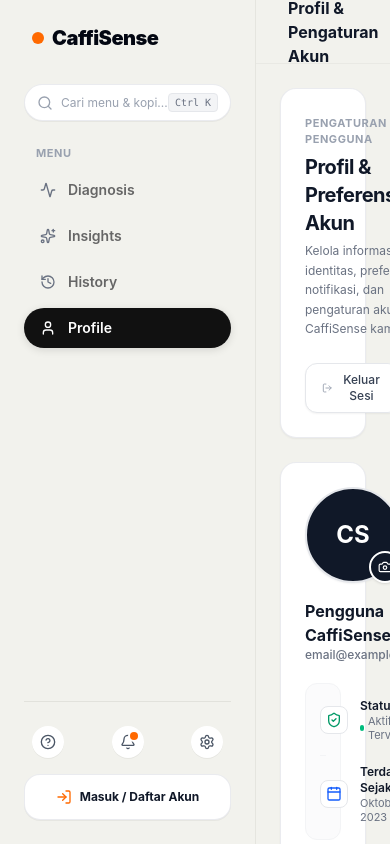
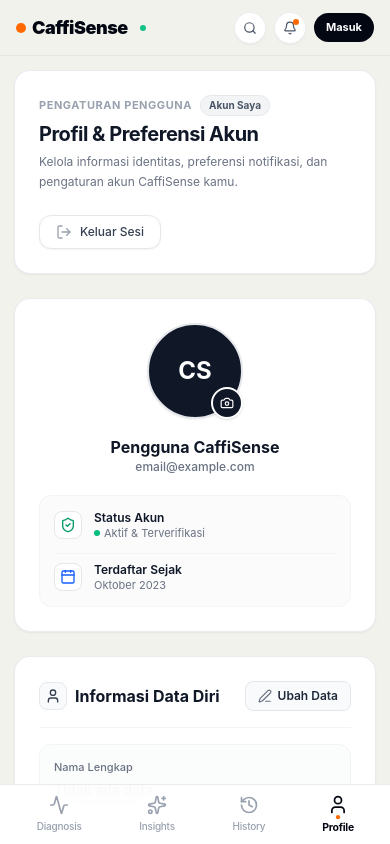
Before and after one commit to ArfianPutraPratama/CaffiSense, a React (Vite) app in the folder frontend/: page /profile in a window 390 px wide. Shown: the top 844 px of the page. Built offline with nearby package versions, Linux system fonts and the light colour scheme.

Commit message:
feat(responsive): enhance mobile and tablet responsiveness with mobile bottom nav, top app bar, tablet icon rail, diagnosis tab switcher, and full-width mobile organ drawer

```diff
--- a/frontend/src/components/OrganImpactMatrix.tsx
+++ b/frontend/src/components/OrganImpactMatrix.tsx
@@ -701,9 +701,9 @@ export default function OrganImpactMatrix({
             onClick={closeDrawer}
           />
 
-          <div className="fixed inset-y-0 right-0 max-w-full flex pl-10">
+          <div className="fixed inset-y-0 right-0 max-w-full flex pl-0 sm:pl-10">
             <div
-              className={`w-screen max-w-2xl lg:max-w-3xl bg-white shadow-2xl border-l border-gray-200/80 flex flex-col h-full transform transition-transform duration-300 ease-out ${
+              className={`w-screen max-w-full sm:max-w-2xl lg:max-w-3xl bg-white shadow-2xl sm:border-l border-gray-200/80 flex flex-col h-full transform transition-transform duration-300 ease-out ${
                 isDrawerOpen ? 'translate-x-0' : 'translate-x-full'
               }`}
               onClick={(e) => e.stopPropagation()}
--- a/frontend/src/layouts/DashboardLayout.tsx
+++ b/frontend/src/layouts/DashboardLayout.tsx
@@ -96,17 +96,17 @@ export default function DashboardLayout({ children }: DashboardLayoutProps) {
         onClose={() => setIsHelpOpen(false)}
       />
 
-      {/* Sidebar - UXBooster Minimalist Clean Style */}
+      {/* ─── SIDEBAR (DESKTOP: FULL w-64, TABLET: COMPACT w-20, MOBILE: HIDDEN) ─── */}
       <aside
-        className="w-64 flex-shrink-0 flex flex-col justify-between p-6 border-r border-[#e5e5df] h-screen sticky top-0"
+        className="hidden md:flex md:w-20 lg:w-64 flex-shrink-0 flex-col justify-between md:p-3 lg:p-6 border-r border-[#e5e5df] h-screen sticky top-0 transition-all duration-300 z-20"
         style={{ background: '#f2f2ed' }}
       >
         <div>
           {/* Brand Logo */}
-          <div className="flex items-center justify-between mb-8 px-2">
+          <div className="flex items-center justify-center lg:justify-between mb-6 lg:mb-8 px-1 lg:px-2">
             <Link to="/" className="font-black text-xl tracking-tight text-gray-950 flex items-center gap-2">
-              <span className="w-3 h-3 rounded-full bg-orange-500 inline-block"></span>
-              CaffiSense
+              <span className="w-3 h-3 rounded-full bg-orange-500 inline-block flex-shrink-0"></span>
+              <span className="hidden lg:inline">CaffiSense</span>
             </Link>
           </div>
 
@@ -114,18 +114,19 @@ export default function DashboardLayout({ children }: DashboardLayoutProps) {
           <button
             type="button"
             onClick={() => setIsSearchOpen(true)}
-            className="w-full relative mb-6 bg-white border border-gray-200/80 rounded-full pl-9 pr-3 py-2 text-xs text-gray-400 hover:text-gray-700 hover:border-gray-400 transition shadow-2xs flex items-center justify-between group cursor-pointer"
+            className="w-full relative mb-6 bg-white border border-gray-200/80 rounded-full md:p-2.5 lg:pl-9 lg:pr-3 lg:py-2 text-xs text-gray-400 hover:text-gray-700 hover:border-gray-400 transition shadow-2xs flex items-center justify-center lg:justify-between group cursor-pointer"
+            title="Cari menu & kopi (Ctrl+K)"
           >
-            <Search className="w-4 h-4 text-gray-400 absolute left-3 top-1/2 -translate-y-1/2 group-hover:text-gray-600" />
-            <span className="text-xs">Cari menu & kopi...</span>
-            <kbd className="text-[10px] font-mono bg-gray-100 text-gray-500 px-1.5 py-0.5 rounded border border-gray-200">
+            <Search className="w-4 h-4 text-gray-400 lg:absolute lg:left-3 lg:top-1/2 lg:-translate-y-1/2 group-hover:text-gray-600" />
+            <span className="hidden lg:inline text-xs">Cari menu & kopi...</span>
+            <kbd className="hidden lg:inline text-[10px] font-mono bg-gray-100 text-gray-500 px-1.5 py-0.5 rounded border border-gray-200">
               Ctrl K
             </kbd>
           </button>
 
           {/* Navigation Links */}
           <nav className="space-y-1.5">
-            <div className="text-[11px] font-bold text-gray-400 uppercase tracking-wider px-3 mb-2">
+            <div className="hidden lg:block text-[11px] font-bold text-gray-400 uppercase tracking-wider px-3 mb-2">
               Menu
             </div>
             {NAV_ITEMS.map((item) => {
@@ -135,15 +136,21 @@ export default function DashboardLayout({ children }: DashboardLayoutProps) {
                 <Link
                   key={item.label}
                   to={item.to}
-                  className="flex items-center gap-3 px-4 py-2.5 rounded-full text-sm font-semibold transition-all"
+                  className="flex items-center justify-center lg:justify-start gap-3 md:p-2.5 lg:px-4 lg:py-2.5 rounded-full text-sm font-semibold transition-all relative group"
                   style={{
                     background: isActive ? '#111111' : 'transparent',
                     color: isActive ? '#ffffff' : '#666666',
                     boxShadow: isActive ? '0 2px 8px rgba(0,0,0,0.12)' : 'none',
                   }}
+                  title={item.label}
                 >
-                  <Icon className={`w-4 h-4 ${isActive ? 'text-white' : 'text-gray-500'}`} />
-                  <span>{item.label}</span>
+                  <Icon className={`w-4 h-4 flex-shrink-0 ${isActive ? 'text-white' : 'text-gray-500'}`} />
+                  <span className="hidden lg:inline">{item.label}</span>
+
+                  {/* Tablet Floating Tooltip */}
+                  <span className="hidden md:group-hover:block lg:hidden absolute left-full ml-3 px-2 py-1 bg-gray-900 text-white text-xs rounded-md shadow-md whitespace-nowrap z-50 pointer-events-none">
+                    {item.label}
+                  </span>
                 </Link>
               );
             })}
@@ -151,8 +158,8 @@ export default function DashboardLayout({ children }: DashboardLayoutProps) {
         </div>
 
         {/* Bottom Profile / Tools */}
-        <div className="space-y-4 pt-6 border-t border-[#e2e2dc]">
-          <div className="flex items-center justify-between px-2 text-gray-500">
+        <div className="space-y-4 pt-4 lg:pt-6 border-t border-[#e2e2dc]">
+          <div className="flex flex-col lg:flex-row items-center justify-around lg:justify-between px-1 text-gray-500 gap-2 lg:gap-0">
             <button
               type="button"
               onClick={() => setIsHelpOpen(true)}
@@ -182,15 +189,16 @@ export default function DashboardLayout({ children }: DashboardLayoutProps) {
 
           {/* User Profile Card / Auth Status */}
           {isAuthenticated && user ? (
-            <div className="bg-white rounded-2xl p-3 flex items-center justify-between shadow-2xs border border-gray-100">
+            <div className="bg-white rounded-2xl md:p-2 lg:p-3 flex items-center justify-center lg:justify-between shadow-2xs border border-gray-100">
               <div className="flex items-center gap-3 min-w-0">
                 <div
-                  className="w-9 h-9 rounded-full flex items-center justify-center font-bold text-xs text-white flex-shrink-0"
+                  className="w-8 h-8 lg:w-9 lg:h-9 rounded-full flex items-center justify-center font-bold text-xs text-white flex-shrink-0"
                   style={{ background: '#f97316' }}
+                  title={user.name}
                 >
                   {getInitials(user.name)}
                 </div>
-                <div className="flex-1 min-w-0">
+                <div className="hidden lg:block flex-1 min-w-0">
                   <div className="text-xs font-bold text-gray-900 truncate">{user.name}</div>
                   <div className="text-[10px] text-gray-400 truncate">{user.email}</div>
                 </div>
@@ -198,7 +206,7 @@ export default function DashboardLayout({ children }: DashboardLayoutProps) {
               <button
                 onClick={handleLogout}
                 title="Keluar"
-                className="w-8 h-8 rounded-full flex items-center justify-center text-gray-400 hover:text-red-500 hover:bg-red-50 transition ml-1 flex-shrink-0 cursor-pointer"
+                className="hidden lg:flex w-8 h-8 rounded-full items-center justify-center text-gray-400 hover:text-red-500 hover:bg-red-50 transition ml-1 flex-shrink-0 cursor-pointer"
               >
                 <LogOut className="w-4 h-4" />
               </button>
@@ -206,21 +214,70 @@ export default function DashboardLayout({ children }: DashboardLayoutProps) {
           ) : (
             <Link
               to="/login"
-              className="bg-white rounded-2xl p-3.5 flex items-center justify-center gap-2 shadow-2xs border border-gray-200/80 text-xs font-bold text-gray-900 hover:bg-gray-50 transition"
+              className="bg-white rounded-2xl md:p-2.5 lg:p-3.5 flex items-center justify-center gap-2 shadow-2xs border border-gray-200/80 text-xs font-bold text-gray-900 hover:bg-gray-50 transition"
+              title="Masuk / Daftar Akun"
             >
-              <LogIn className="w-4 h-4 text-orange-500" />
-              <span>Masuk / Daftar Akun</span>
+              <LogIn className="w-4 h-4 text-orange-500 flex-shrink-0" />
+              <span className="hidden lg:inline">Masuk / Daftar</span>
             </Link>
           )}
         </div>
       </aside>
 
-      {/* Main Content Area */}
-      <div className="flex-1 flex flex-col min-h-screen overflow-x-hidden">
-        {/* Top Header Bar */}
-        <header className="h-16 flex items-center justify-between px-8 flex-shrink-0 border-b border-[#e5e5df]/60">
+      {/* ─── MAIN CONTENT AREA (MOBILE, TABLET, DESKTOP) ─── */}
+      <div className="flex-1 flex flex-col min-h-screen overflow-x-hidden pb-20 md:pb-0">
+
+        {/* ─── MOBILE TOP APP HEADER (VISIBLE ONLY ON MOBILE < 768px) ─── */}
+        <header className="flex md:hidden h-14 items-center justify-between px-4 sticky top-0 z-30 border-b border-[#e5e5df]/80 bg-[#f2f2ed]/90 backdrop-blur-md">
+          <div className="flex items-center gap-2">
+            <Link to="/" className="font-black text-lg tracking-tight text-gray-950 flex items-center gap-1.5">
+              <span className="w-2.5 h-2.5 rounded-full bg-orange-500 inline-block"></span>
+              <span>CaffiSense</span>
+            </Link>
+            <span className="w-1.5 h-1.5 rounded-full bg-emerald-500 animate-pulse ml-1" title="System Live"></span>
+          </div>
+
+          <div className="flex items-center gap-2">
+            <button
+              type="button"
+              onClick={() => setIsSearchOpen(true)}
+              className="w-8 h-8 rounded-full bg-white flex items-center justify-center shadow-xs border border-gray-200/70 text-gray-600 cursor-pointer"
+              title="Cari"
+            >
+              <Search className="w-3.5 h-3.5" />
+            </button>
+            <button
+              type="button"
+              onClick={() => setIsNotificationOpen(true)}
+              className="w-8 h-8 rounded-full bg-white flex items-center justify-center shadow-xs border border-gray-200/70 text-gray-600 relative cursor-pointer"
+              title="Notifikasi"
+            >
+              <Bell className="w-3.5 h-3.5" />
+              <span className="w-1.5 h-1.5 rounded-full bg-orange-500 absolute top-1.5 right-1.5"></span>
+            </button>
+            {isAuthenticated && user ? (
+              <Link
+                to="/profile"
+                className="w-8 h-8 rounded-full flex items-center justify-center font-bold text-xs text-white shadow-xs"
+                style={{ background: '#f97316' }}
+              >
+                {getInitials(user.name)}
+              </Link>
+            ) : (
+              <Link
+                to="/login"
+                className="text-[11px] font-bold text-white bg-gray-950 px-3 py-1.5 rounded-full"
+              >
+                Masuk
+              </Link>
+            )}
+          </div>
+        </header>
+
+        {/* ─── DESKTOP & TABLET TOP HEADER BAR (HIDDEN ON MOBILE) ─── */}
+        <header className="hidden md:flex h-16 items-center justify-between px-6 lg:px-8 flex-shrink-0 border-b border-[#e5e5df]/60">
           <div>
-            <h1 className="text-base font-bold text-gray-900">
+            <h1 className="text-sm lg:text-base font-bold text-gray-900">
               {location.pathname === '/diagnosis'
                 ? 'Diagnosis & Real-time Visualizer'
                 : location.pathname === '/insights'
@@ -257,10 +314,40 @@ export default function DashboardLayout({ children }: DashboardLayoutProps) {
         </header>
 
         {/* Page Content */}
-        <main className="flex-1 p-6">
+        <main className="flex-1 p-3.5 sm:p-5 md:p-6 lg:p-8">
           {children}
         </main>
       </div>
+
+      {/* ─── MOBILE FLOATING BOTTOM NAVIGATION BAR (VISIBLE ONLY ON MOBILE < 768px) ─── */}
+      <nav
+        className="md:hidden fixed bottom-0 left-0 right-0 z-40 bg-white/95 backdrop-blur-lg border-t border-gray-200/80 px-2 py-1.5 shadow-lg flex items-center justify-around"
+        style={{ paddingBottom: 'calc(0.4rem + env(safe-area-inset-bottom, 0px))' }}
+      >
+        {NAV_ITEMS.map((item) => {
+          const isActive = location.pathname === item.to;
+          const Icon = item.icon;
+          return (
+            <Link
+              key={item.label}
+              to={item.to}
+              className={`flex flex-col items-center justify-center py-1 px-3 rounded-xl transition-all ${
+                isActive
+                  ? 'text-gray-950 font-bold scale-105'
+                  : 'text-gray-400 hover:text-gray-600 font-medium'
+              }`}
+            >
+              <div className="relative">
+                <Icon className={`w-5 h-5 ${isActive ? 'text-gray-950' : 'text-gray-400'}`} />
+                {isActive && (
+                  <span className="w-1 h-1 rounded-full bg-orange-500 absolute -bottom-1 left-1/2 -translate-x-1/2"></span>
+                )}
+              </div>
+              <span className="text-[10px] mt-1 tracking-tight">{item.label}</span>
+            </Link>
+          );
+        })}
+      </nav>
     </div>
   );
 }
```
Also changed, not shown: frontend/src/pages/Diagnosis.tsx (+34 -2 lines).
